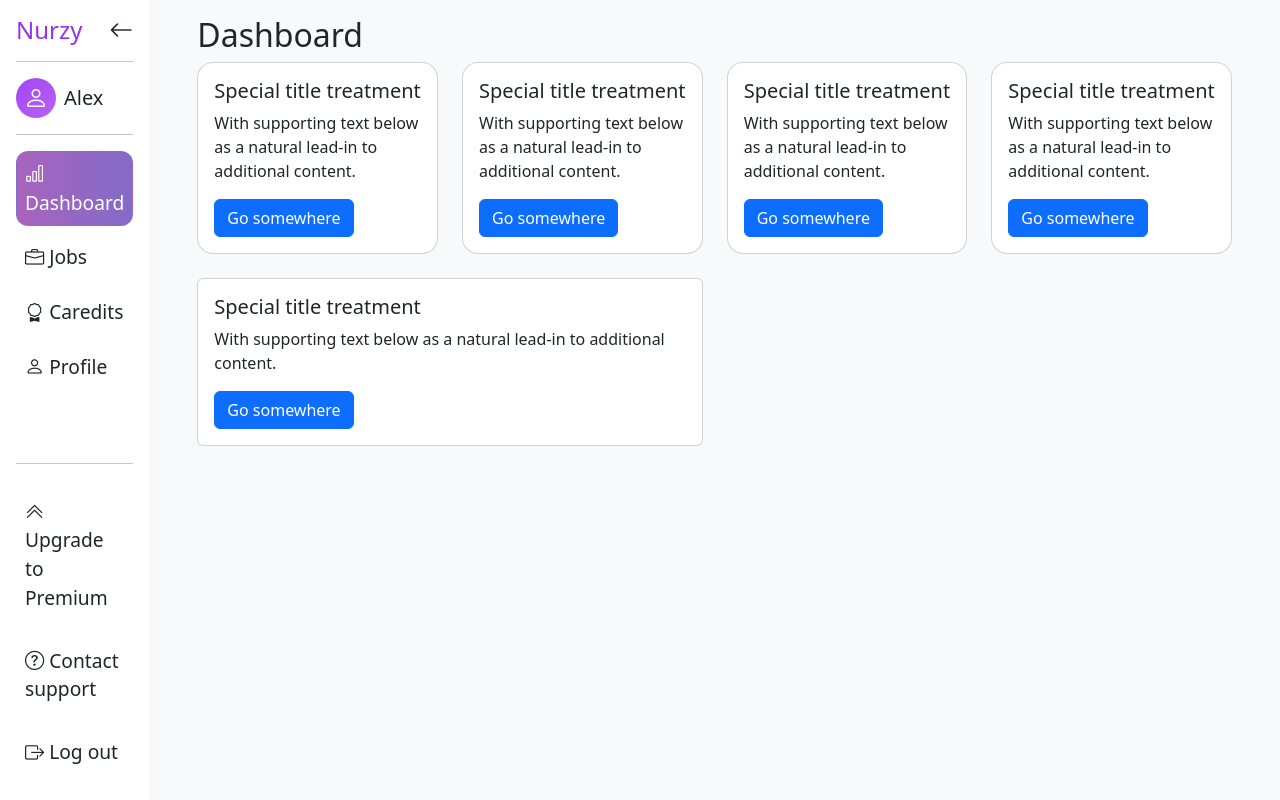
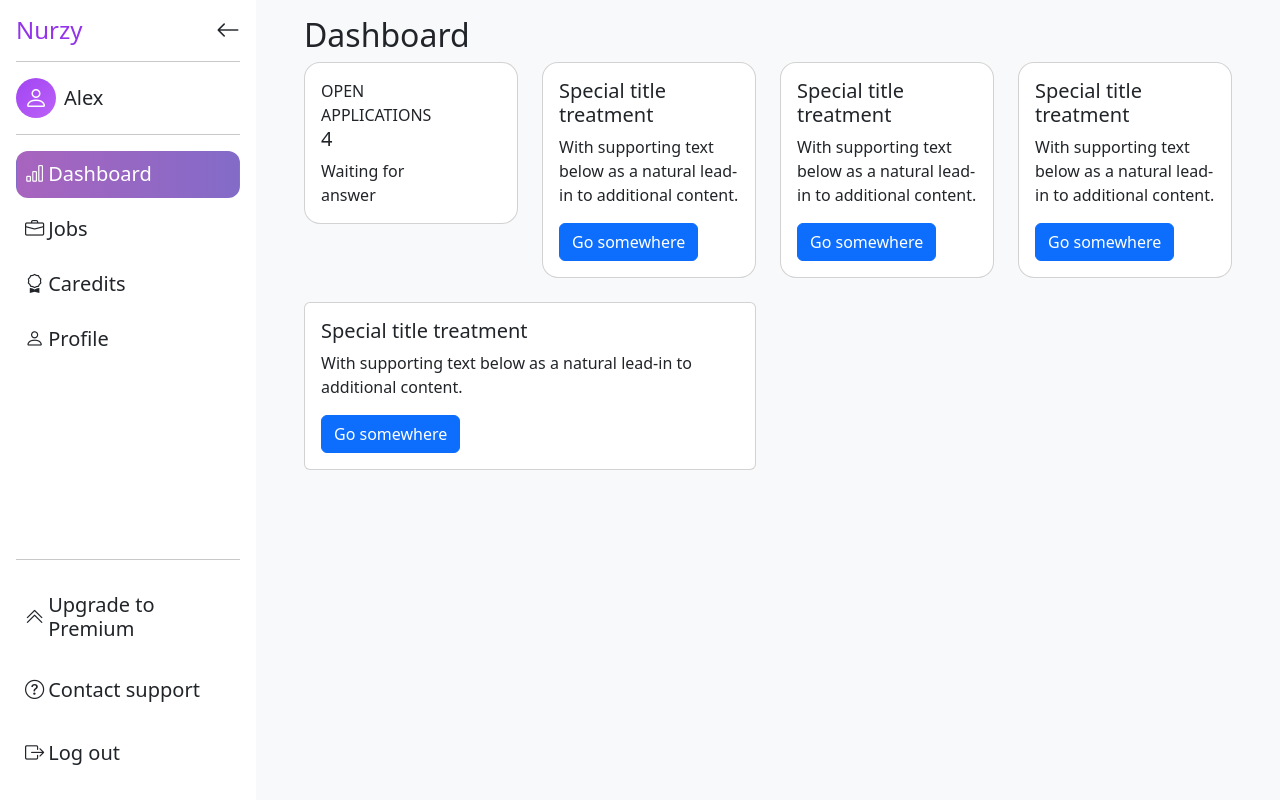
Before and after one commit to alexmunoz17/nurzy, a React (Vite) app in the folder frontend/: page / in a window 1280 px wide. Built offline with nearby package versions, Linux system fonts and the light colour scheme.

Commit message:
Sidebar & Dashboard

```diff
--- a/frontend/src/components/Dashboard.jsx
+++ b/frontend/src/components/Dashboard.jsx
@@ -26,15 +26,24 @@ function Dashboard() {
                         <div className="col-sm-3 mb-3 mb-sm-0">
                             <div className="card nurzy-card">
                                 <div className="card-body">
-                                    <h5 className="card-title">Special title treatment</h5>
-                                    <p className="card-text">With supporting text below as a natural lead-in to
-                                        additional content.</p>
-                                    <a href="#" className="btn btn-primary">Go somewhere</a>
+                                    <div className="row">
+                                        <div className="col-8">
+                                            <p className="text-sm mb-0 text-uppercase font-weight-bold">Open applications</p>
+                                            <h5 className="font-weight-bolder">4</h5>
+                                            <p className="mb-0">Waiting for answer</p>
+                                        </div>
+                                        <div className="col-4">
+                                            <div
+                                                className="icon icon-shape bg-gradient-primary shadow-primary text-center rounded-circle">
+                                                <i className="ni ni-money-coins text-lg opacity-10" aria-hidden="true"></i>
+                                            </div>
+                                        </div>
+                                    </div>
                                 </div>
                             </div>
                         </div>
                         <div className="col-sm-3 mb-3 mb-sm-0">
-                            <div className="card nurzy-card">
+                        <div className="card nurzy-card">
                                 <div className="card-body">
                                     <h5 className="card-title">Special title treatment</h5>
                                     <p className="card-text">With supporting text below as a natural lead-in to
--- a/frontend/src/components/Sidebar.jsx
+++ b/frontend/src/components/Sidebar.jsx
@@ -12,7 +12,7 @@ function Sidebar({ selectedPage, onSelectPage }) {
     return (
         <>
             <div className="p-3 vh-100 d-flex flex-column navbar-sidebar d-none d-md-flex"
-                 style={{ width: collapsedSidebar ? "5rem" : "16rem" }}>
+                 style={{ minWidth: collapsedSidebar ? "5rem" : "16rem" }}>
                 <div className="d-flex align-items-center">
                     <h4 className="mb-0 heading-sidebar">{collapsedSidebar ? "N" : "Nurzy"}</h4>
                     <h4 className="ms-auto mb-0 icon-collapse">
@@ -27,43 +27,43 @@ function Sidebar({ selectedPage, onSelectPage }) {
                     {collapsedSidebar ? null : (<h5 className="mb-0 ms-2">Alex</h5>)}
                 </div>
                 <hr/>
-                <button className={`btn btn-sidebar p-2
-                                    ${collapsedSidebar ? "collapsed d-flex" : ""}
+                <button className={`btn btn-sidebar p-2 d-flex align-items-center
+                                    ${collapsedSidebar ? "collapsed" : ""}
                                     ${selectedPage === "dashboard" ? "btn-sidebar-active" : ""}`}
                         onClick={() => onSelectPage("dashboard")}>
-                    <i className="bi bi-bar-chart"></i> {collapsedSidebar ? null : "Dashboard"}
+                    <i className="bi bi-bar-chart"></i> {collapsedSidebar ? null : <h5 className="mb-0 ms-1">Dashboard</h5>}
                 </button>
-                <button className={`btn btn-sidebar p-2
-                                    ${collapsedSidebar ? "collapsed d-flex" : ""}
+                <button className={`btn btn-sidebar p-2 d-flex align-items-center
+                                    ${collapsedSidebar ? "collapsed" : ""}
                                     ${selectedPage === "jobs" ? "btn-sidebar-active" : ""}`}
                         onClick={() => onSelectPage("jobs")}>
-                    <i className="bi bi-briefcase"></i> {collapsedSidebar ? null : "Jobs"}
+                    <i className="bi bi-briefcase"></i> {collapsedSidebar ? null : <h5 className="mb-0 ms-1">Jobs</h5>}
                 </button>
-                <button className={`btn btn-sidebar p-2
-                                    ${collapsedSidebar ? "collapsed d-flex" : ""}
+                <button className={`btn btn-sidebar p-2 d-flex align-items-center
+                                    ${collapsedSidebar ? "collapsed" : ""}
                                     ${selectedPage === "caredits" ? "btn-sidebar-active" : ""}`}
                         onClick={() => onSelectPage("caredits")}>
-                    <i className="bi bi-award"></i> {collapsedSidebar ? null : "Caredits"}
+                    <i className="bi bi-award"></i> {collapsedSidebar ? null : <h5 className="mb-0 ms-1">Caredits</h5>}
                 </button>
-                <button className={`btn btn-sidebar p-2
-                                    ${collapsedSidebar ? "collapsed d-flex" : ""}
+                <button className={`btn btn-sidebar p-2 d-flex align-items-center
+                                    ${collapsedSidebar ? "collapsed" : ""}
                                     ${selectedPage === "profile" ? "btn-sidebar-active" : ""}`}
                         onClick={() => onSelectPage("profile")}>
-                    <i className="bi bi-person"></i> {collapsedSidebar ? null : "Profile"}
+                    <i className="bi bi-person"></i> {collapsedSidebar ? null : <h5 className="mb-0 ms-1">Profile</h5>}
                 </button>
                 <div className="d-flex flex-column mt-auto">
                     <hr/>
-                    <button className={`btn btn-sidebar p-2 mt-2
-                                        ${collapsedSidebar ? "collapsed d-flex" : ""}`}>
-                        <i className="bi bi-chevron-double-up"></i> {collapsedSidebar ? null : "Upgrade to Premium"}
+                    <button className={`btn btn-sidebar p-2 mt-2 d-flex align-items-center
+                                        ${collapsedSidebar ? "collapsed" : ""}`}>
+                        <i className="bi bi-chevron-double-up"></i> {collapsedSidebar ? null : <h5 className="mb-0 ms-1">Upgrade to Premium</h5>}
                     </button>
-                    <button className={`btn btn-sidebar p-2 mt-2
-                                        ${collapsedSidebar ? "collapsed d-flex" : ""}`}>
-                        <i className="bi bi-question-circle"></i> {collapsedSidebar ? null : "Contact support"}
+                    <button className={`btn btn-sidebar p-2 mt-2 d-flex align-items-center
+                                        ${collapsedSidebar ? "collapsed" : ""}`}>
+                        <i className="bi bi-question-circle"></i> {collapsedSidebar ? null : <h5 className="mb-0 ms-1">Contact support</h5>}
                     </button>
-                    <button className={`btn btn-sidebar btn-logout p-2 mt-2
-                                        ${collapsedSidebar ? "collapsed d-flex" : ""}`}>
-                        <i className="bi bi-box-arrow-right"></i> {collapsedSidebar ? null : "Log out"}
+                    <button className={`btn btn-sidebar btn-logout p-2 mt-2 d-flex align-items-center
+                                        ${collapsedSidebar ? "collapsed" : ""}`}>
+                        <i className="bi bi-box-arrow-right"></i> {collapsedSidebar ? null : <h5 className="mb-0 ms-1">Log out</h5>}
                     </button>
                 </div>
             </div>
```
